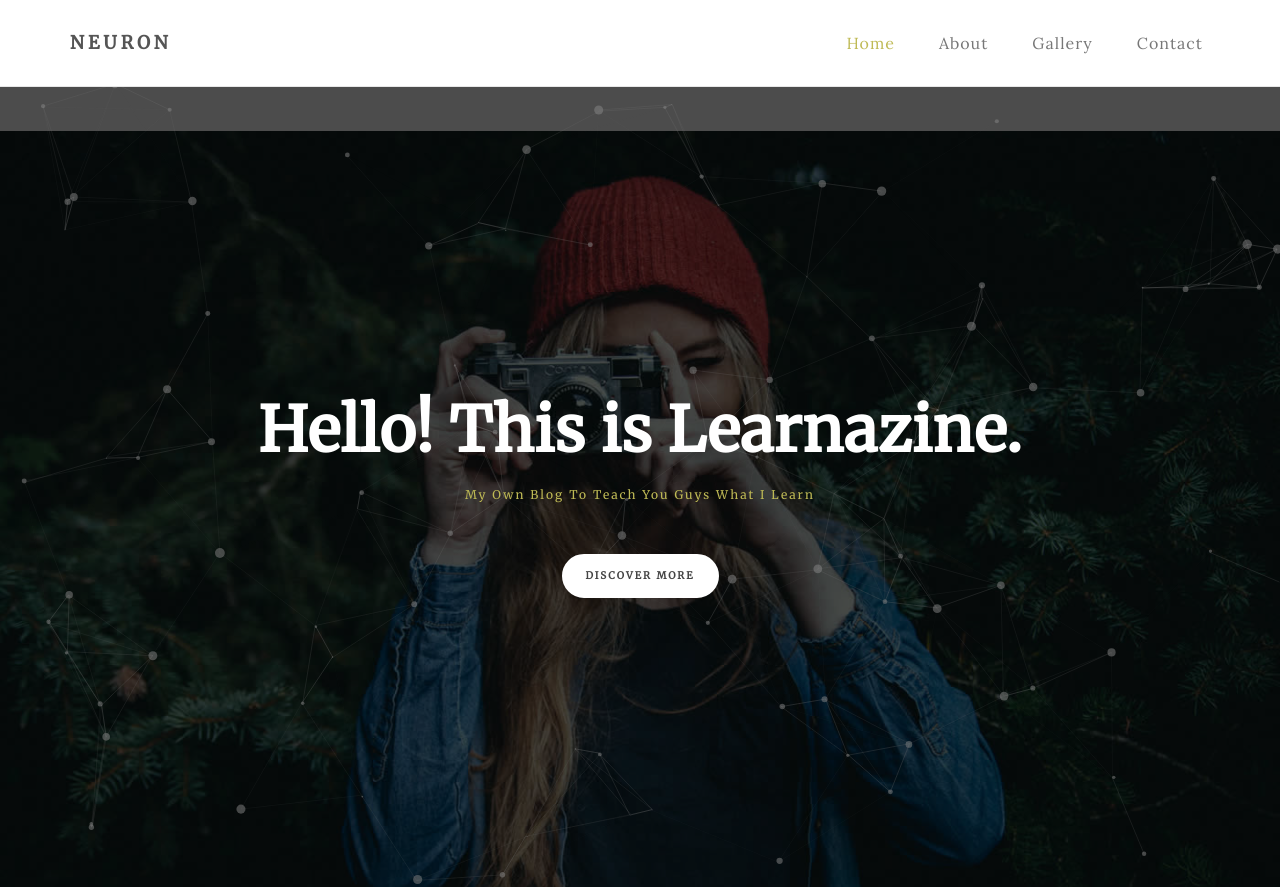
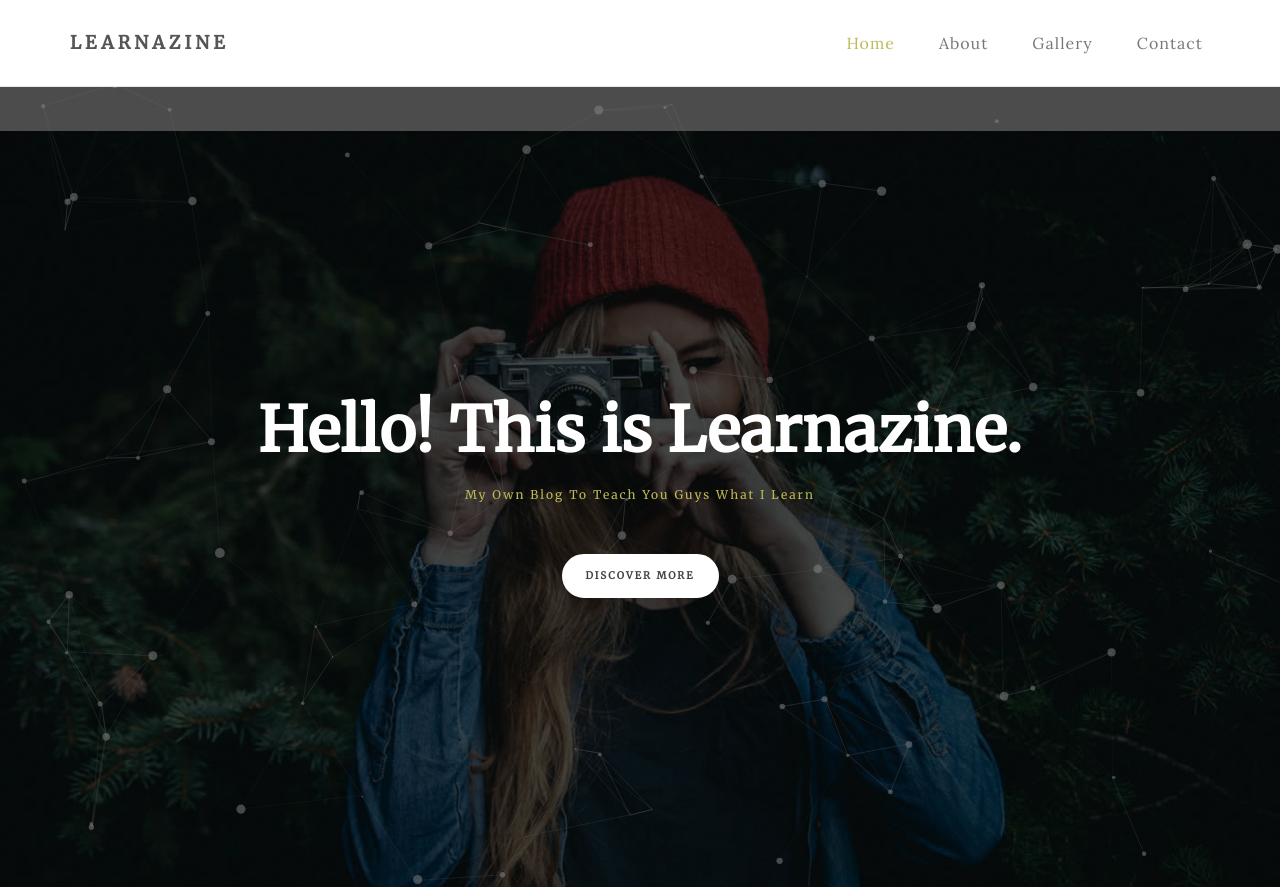
Before and after one commit to Learnazine/trial-site, a plain HTML site: page index.html in a window 1280 px wide. Shown: the top 887 px of the page. Drawn offline with Linux system fonts and the light colour scheme; animation ran at ten frames a second.

Commit message:
Update index.html

```diff
--- a/index.html
+++ b/index.html
@@ -46,7 +46,7 @@ http://www.tooplate.com/view/2085-neuron
                     <span class="icon icon-bar"></span>
                     <span class="icon icon-bar"></span>
                </button>
-               <a href="index.html" class="navbar-brand">Neuron</a>
+               <a href="index.html" class="navbar-brand">Learnazine</a>
           </div>
           <div class="collapse navbar-collapse">
                <ul class="nav navbar-nav navbar-right">
```
